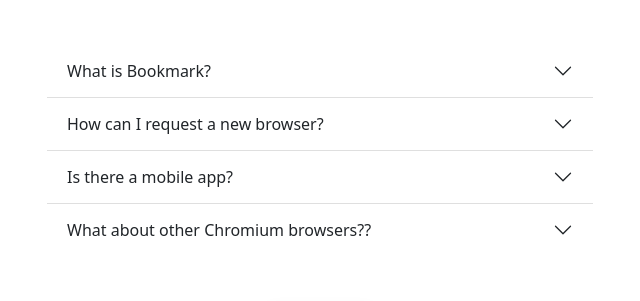
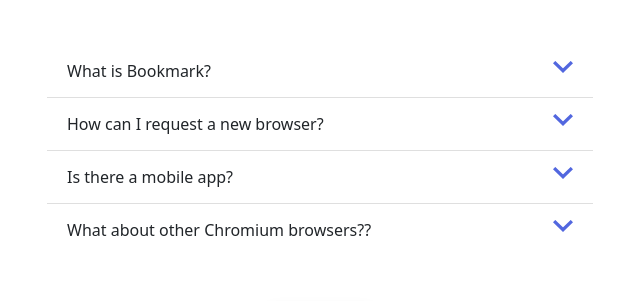
Before and after one commit to codemersais/Sprint-2-nuevo, a website: page Ejercicio-4/index.html in a window 1280 px wide. Shown: the part 2294-2595 px from the top of the page, 320-960 px from the left. Drawn offline with nearby package versions, Linux system fonts and the light colour scheme.

Commit message:
Flechas color accordion ok

```diff
--- a/Ejercicio-4/main.scss
+++ b/Ejercicio-4/main.scss
@@ -127,8 +127,25 @@ input, button, select, optgroup, textarea {
 
 // FIN ESTILOS PESTAÑAS
 
+// ACORDION
+.accordion-button:not(.collapsed)::after {
+  background-image: url(/Img/icon-close.svg);
 
+  transform: rotate(-180deg);
+}
+.accordion-button::after {
+  flex-shrink: 0;
+  width: 1.25rem;
+  height: 1.25rem;
+  margin-left: auto;
+  content: "";
 
+  background-image: url(/Img/icon-arrow.svg);
+  background-repeat: no-repeat;
+  background-size: 1.25rem;
+  transition: transform .2s ease-in-out;
+}
+// FIN ACCORDION
 
 // .estilos {
 //     font-size: 14px;
```
Also changed, not shown: Ejercicio-4/index.html (+4 -6 lines), Ejercicio-4/css/main.css, 1 other file.
